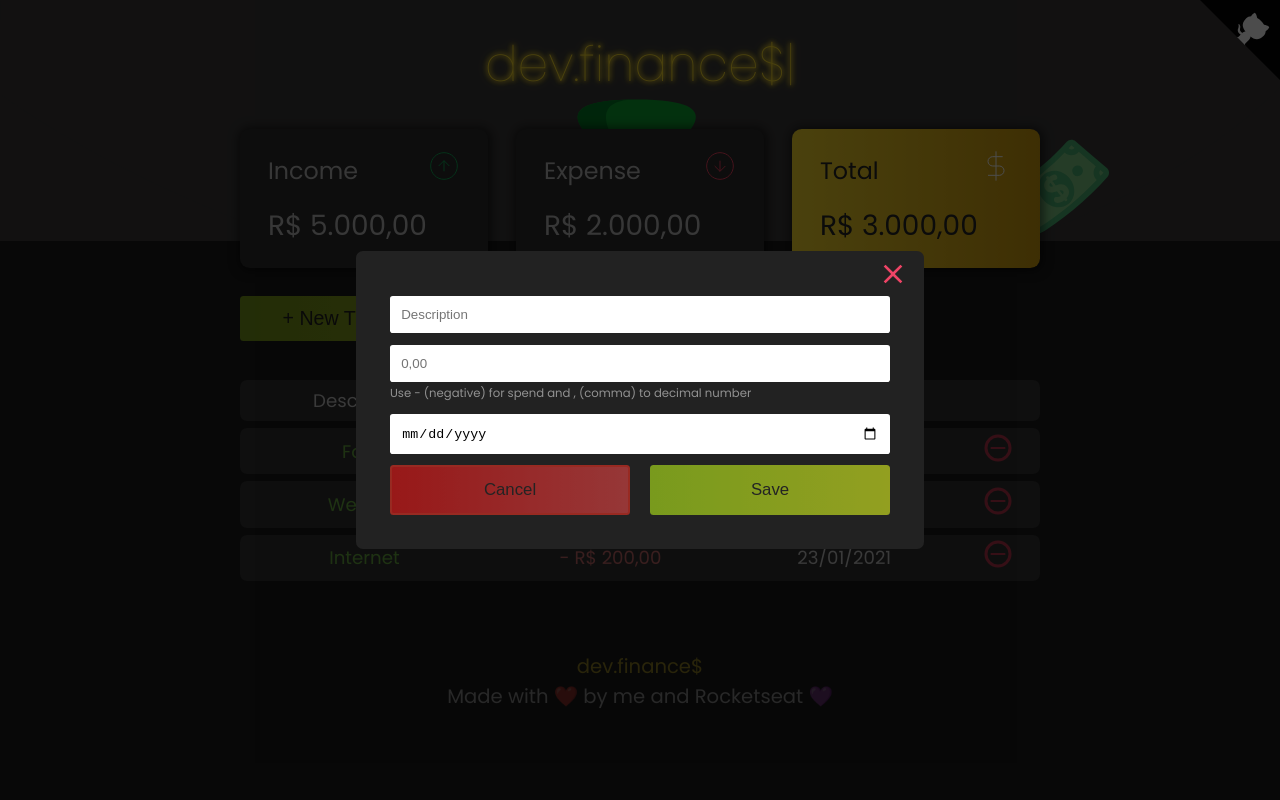
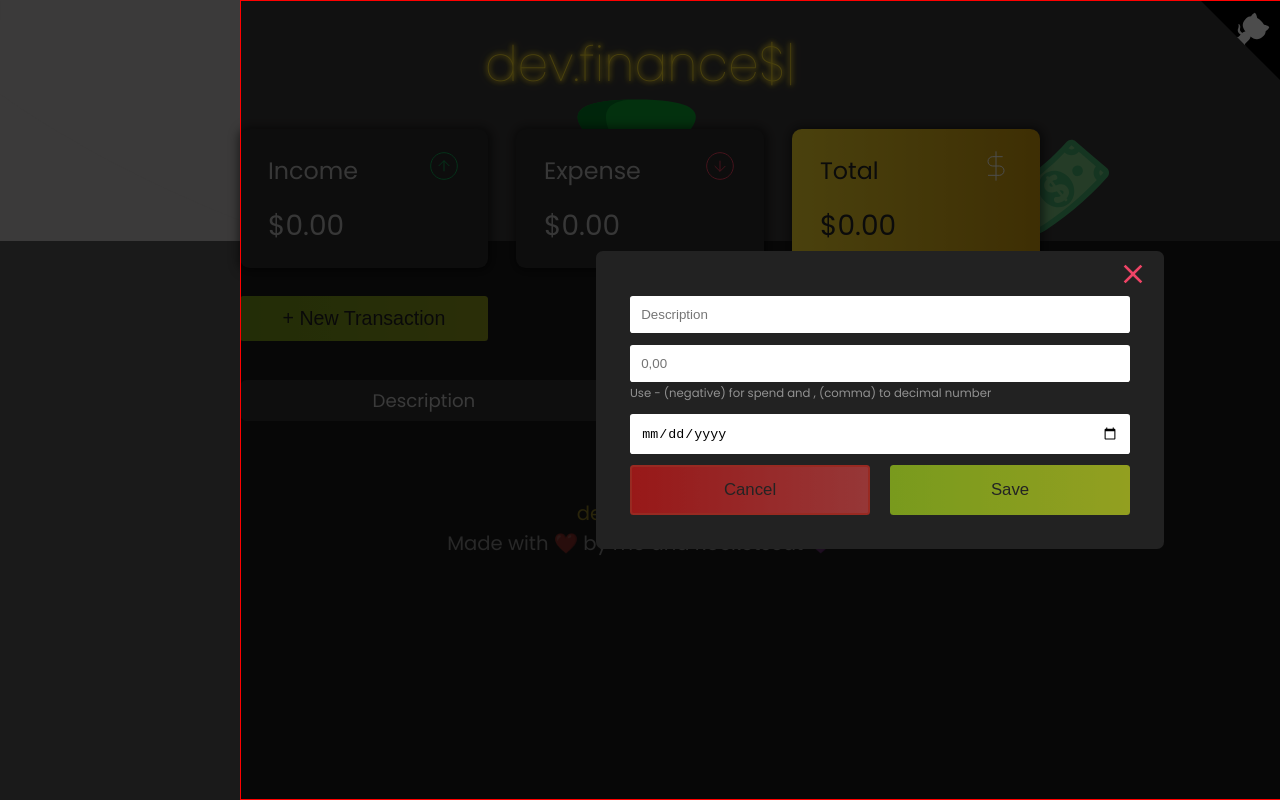
Before and after one commit to Pedro-Murilo/devfinance, a React (Create React App) app: page / in a window 1280 px wide. Both pictures are taken after a click on the button "+ New Transaction". Built offline with nearby package versions, Linux system fonts and the light colour scheme.

Commit message:
feat: feature to create, read and delete income and expenses with context api

```diff
--- a/src/App.js
+++ b/src/App.js
@@ -2,27 +2,20 @@
 import Lottie from "react-lottie";
 import animationData from "./lottie/13398-money-stack.json";
 
+import { GlobalStyle } from "./globalStyle";
+import { GlobalProvider } from "./context/GlobalState";
+
+import Header from './components/Header/Header';
+import TransactionsSection from "./components/Transactions/Transactions";
 import BalanceSection from "./components/Balance/Balance";
-import { ScreenOnly } from "./components/Balance/BalanceStyles";
-import Header from "./components/Header/Header";
-import GithubCorner from "./components/GithubCorner/GithubCorner";
-import { MainContainer } from "./components/Main/MainStyles";
-import { Modal } from "./components/Modal/Modal";
-import minusSvg from "./assets/minus.svg";
-import {
-  ButtonTransaction,
-  DataTable,
-} from "./components/Transactions/TransactionsStyles";
-import { GlobalStyle } from "./globalStyle";
-import FooterSection from "./components/Footer/Footer";
+import {MainContainer} from './components/Main/MainStyles';
+import GithubCorner from './components/GithubCorner/GithubCorner';
+import FooterSection from './components/Footer/Footer';
 
 function App() {
-  const [showModal, setShowModal] = useState(false);
+
   const [loading, setLoading] = useState(false);
 
-  const openModal = () => {
-    setShowModal((prev) => !prev);
-  };
 
   useEffect(() => {
     setLoading(true);
@@ -53,61 +46,17 @@
     {loading ? (
         LoadingAnimation()
       ) : (
-        <>
+      <GlobalProvider>
         <Header />
         <MainContainer>
           <BalanceSection />
-
-            <section className="transaction">
-              <ScreenOnly>Transactions</ScreenOnly>
-              <ButtonTransaction onClick={openModal}>
-                + New Transaction
-              </ButtonTransaction>
-
-              <DataTable className="table">
-                <thead>
-                  <tr>
-                    <th>Description</th>
-                    <th>Value</th>
-                    <th>Date</th>
-                    <th></th>
-                  </tr>
-                </thead>
-                <tbody>
-                  <tr>
-                    <td className="description">Food</td>
-                    <td className="expense">- R$ 500,00</td>
-                    <td className="date">23/01/2021</td>
-                    <td>
-                      <img src={minusSvg} alt="Remove Transaction" />
-                    </td>
-                  </tr>
-                  <tr>
-                    <td className="description">Website</td>
-                    <td className="income">R$ 5000,00</td>
-                    <td className="date">23/01/2021</td>
-                    <td>
-                      <img src={minusSvg} alt="Remove Transaction" />
-                    </td>
-                  </tr>
-                  <tr>
-                    <td className="description">Internet</td>
-                    <td className="expense">- R$ 200,00</td>
-                    <td className="date">23/01/2021</td>
-                    <td>
-                      <img src={minusSvg} alt="Minus Transaction" />
-                    </td>
-                  </tr>
-                </tbody>
-              </DataTable>
-            </section>
           <GithubCorner projectUrl="https://github.com/Pedro-Murilo/devfinance/" />
+          <TransactionsSection />
         </MainContainer>
         <FooterSection />
-          <Modal showModal={showModal} setShowModal={setShowModal} />
-        </>
+        <GlobalStyle />
+      </GlobalProvider>
       )}
-      <GlobalStyle />
     </>
   );
 }
--- a/src/components/Card/Card.js
+++ b/src/components/Card/Card.js
@@ -1,7 +1,25 @@
+import { useContext } from 'react';
+import { GlobalContext } from '../../context/GlobalState';
 import { CardContainer } from "./CardStyles";
 import { motion } from "framer-motion";
 
 const Card = () => {
+
+  const { transactions } = useContext(GlobalContext);
+
+  const amounts = transactions.map(transaction => transaction.amount);
+  const total = amounts.reduce((acc, item) => (acc += item), 0).toFixed(2);
+
+  const income = amounts
+    .filter((item) => item > 0)
+    .reduce((acc, item) => (acc += item), 0)
+    .toFixed(2);
+
+  const expense = (
+    amounts.filter((item) => item < 0).reduce((acc, item) => (acc += item), 0) *
+    -1
+  ).toFixed(2);
+
   const svgVariants = {
     hidden: { rotate: -180 },
     visible: {
@@ -73,7 +91,7 @@
             </motion.svg>
           </div>
         </h3>
-        <p>R$ 5.000,00</p>
+        <p>${income}</p>
       </CardContainer>
       <CardContainer
         as={motion.div}
@@ -121,7 +139,7 @@
             </motion.svg>
           </div>
         </h3>
-        <p>R$ 2.000,00</p>
+        <p>${expense}</p>
       </CardContainer>
       <CardContainer
         as={motion.div}
@@ -162,10 +180,11 @@
             </motion.svg>
           </div>
         </h3>
-        <p>R$ 3.000,00</p>
+        <p>${total}</p>
       </CardContainer>
     </>
   );
 };
 
+
 export default Card;
--- a/src/components/Modal/Modal.js
+++ b/src/components/Modal/Modal.js
@@ -1,5 +1,6 @@
 /* eslint-disable no-dupe-keys */
-import { useRef, useEffect, useCallback } from "react";
+import { useRef, useEffect, useCallback, useState, useContext } from "react";
+import { GlobalContext } from "../../context/GlobalState";
 import { animated } from "react-spring";
 import {
   ButtonStyles,
@@ -13,10 +14,23 @@
 } from "./ModalStyles";
 import { ScreenOnly } from "../Balance/BalanceStyles";
 
-
 export const Modal = ({ showModal, setShowModal }) => {
   const modalRef = useRef();
 
+  const [text, setText] = useState("");
+  const [amount, setAmount] = useState(0);
+
+  const { addTransaction } = useContext(GlobalContext);
+
+  const onSubmit = (e) => {
+    e.preventDefault();
+    const newTransaction = {
+      id: Math.floor(Math.random() * 100),
+      text,
+      amount: +amount,
+    };
+    addTransaction(newTransaction);
+  };
 
   const closeModal = (e) => {
     if (modalRef.current === e.target) {
@@ -41,17 +55,17 @@
   return (
     <>
       {showModal ? (
-        <ModalLayout ref={modalRef} onClick={closeModal}>
+        <ModalLayout className="border" ref={modalRef} onClick={closeModal}>
           <animated.div>
             <ModalContainer showModal={showModal}>
               <CloseModalButton
                 aria-label="close"
                 onClick={() => setShowModal((prev) => !prev)}
-                />
+              />
               <FormContainer>
                 <ScreenOnly>New Transaction</ScreenOnly>
 
-                <form action="">
+                <form onSubmit={onSubmit}>
                   <InputContainer>
                     <ScreenOnlyLabel htmlFor="description">
                       Description
@@ -61,6 +75,8 @@
                       id="description"
                       name="description"
                       placeholder="Description"
+                      value={text}
+                      onChange={(e) => setText(e.target.value)}
                     />
                   </InputContainer>
                   <InputContainer>
@@ -70,6 +86,7 @@
                       id="amount"
                       name="amount"
                       placeholder="0,00"
+                      onChange={(e) => setAmount(e.target.value)}
                     />
                     <small>
                       Use - (negative) for spend and , (comma) to decimal number
@@ -100,3 +117,5 @@
     </>
   );
 };
+
+export default Modal;
--- /dev/null
+++ b/src/components/Transactions/Transaction.js
@@ -0,0 +1,27 @@
+import { useContext } from "react";
+import { GlobalContext } from "../../context/GlobalState";
+
+import minusSvg from "../../assets/minus.svg";
+
+export const Transactions = ({ transaction }) => {
+  const { deleteTransaction } = useContext(GlobalContext);
+
+  const sign = transaction.amount < 0 ? "-" : "+";
+
+  return (
+    <>
+      <td className="description">{transaction.text} </td>
+      <td className="expense">
+        {sign} ${Math.abs(transaction.amount)}
+      </td>
+      <td className="date">23/01/2021</td>
+      <td>
+        <img
+          src={minusSvg}
+          alt="Remove Transaction"
+          onClick={() => deleteTransaction(transaction.id)}
+        />
+      </td>
+    </>
+  );
+};
--- /dev/null
+++ b/src/components/Transactions/Transactions.js
@@ -0,0 +1,46 @@
+import { useState, useContext } from "react";
+import { GlobalContext } from '../../context/GlobalState';
+
+import {ButtonTransaction, DataTable} from './TransactionsStyles'
+import { ScreenOnly } from "../Balance/BalanceStyles";
+import { Modal } from "../Modal/Modal";
+import { Transactions } from "./Transaction";
+
+const TransactionsSection = () => {
+  const [showModal, setShowModal] = useState(false);
+  const { transactions } = useContext(GlobalContext);
+
+  const openModal = () => {
+    setShowModal((prev) => !prev);
+  };
+
+  return (
+    <>
+      <section className="transaction">
+        <ScreenOnly>Transactions</ScreenOnly>
+        <ButtonTransaction onClick={openModal}>
+          + New Transaction
+        </ButtonTransaction>
+
+        <DataTable className="table">
+          <thead>
+            <tr>
+              <th>Description</th>
+              <th>Value</th>
+              <th>Date</th>
+              <th></th>
+            </tr>
+          </thead>
+          <tbody>
+            <tr>
+              {transactions.map(transaction => (<Transactions key={transaction.id} transaction={transaction} />))}
+            </tr>
+          </tbody>
+        </DataTable>
+      </section>
+      <Modal showModal={showModal} setShowModal={setShowModal} />
+    </>
+  );
+};
+
+export default TransactionsSection;
--- /dev/null
+++ b/src/context/AppReducer.js
@@ -0,0 +1,19 @@
+// eslint-disable-next-line import/no-anonymous-default-export
+export default (state, action) => {
+  switch (action.type) {
+    case "DELETE_TRANSACTION":
+      return {
+        ...state,
+        transactions: state.transactions.filter(
+          (transaction) => transaction.id !== action.payload
+        ),
+      }
+      case 'ADD_TRANSACTION':
+          return {
+              ...state,
+              transactions: [action.payload, ...state.transactions]
+          }
+    default:
+      return state;
+  }
+};
--- /dev/null
+++ b/src/context/GlobalState.js
@@ -0,0 +1,36 @@
+import { createContext, useReducer } from 'react';
+import AppReducer from './AppReducer';
+
+const initialState = {
+    transactions: []
+}
+
+export const GlobalContext = createContext(initialState);
+
+export const GlobalProvider = ({ children }) => {
+    const [state, dispatch] = useReducer(AppReducer, initialState);
+
+    function deleteTransaction(id) {
+        dispatch({
+            type: 'DELETE_TRANSACTION',
+            payload: id
+        });
+    }
+
+    function addTransaction(transaction) {
+        dispatch({
+            type: 'ADD_TRANSACTION',
+            payload: transaction
+        });
+    }
+
+    return (
+        <GlobalContext.Provider value={{
+            transactions: state.transactions,
+            deleteTransaction,
+            addTransaction
+        }}>
+            {children}
+        </GlobalContext.Provider>
+    )
+}
--- a/src/globalStyle.js
+++ b/src/globalStyle.js
@@ -14,6 +14,7 @@
 body {
   font-family: "Poppins", sans-serif;
   background: #1a1a1a;
+  color: #fff;
 }
 
 a {
@@ -24,10 +25,9 @@
   padding-top: 10rem;
 }
 
-.transaction {
-  display: block;
-  width: 100%;
-  overflow-x: auto;
+
+.border {
+  border: 1px solid red;
 }
 
 @media (min-width: 800px) {
```
Also changed, not shown: 1 other file (tests, documents, lock files or other folders). Lines whose indentation alone changed are shown as unchanged.
